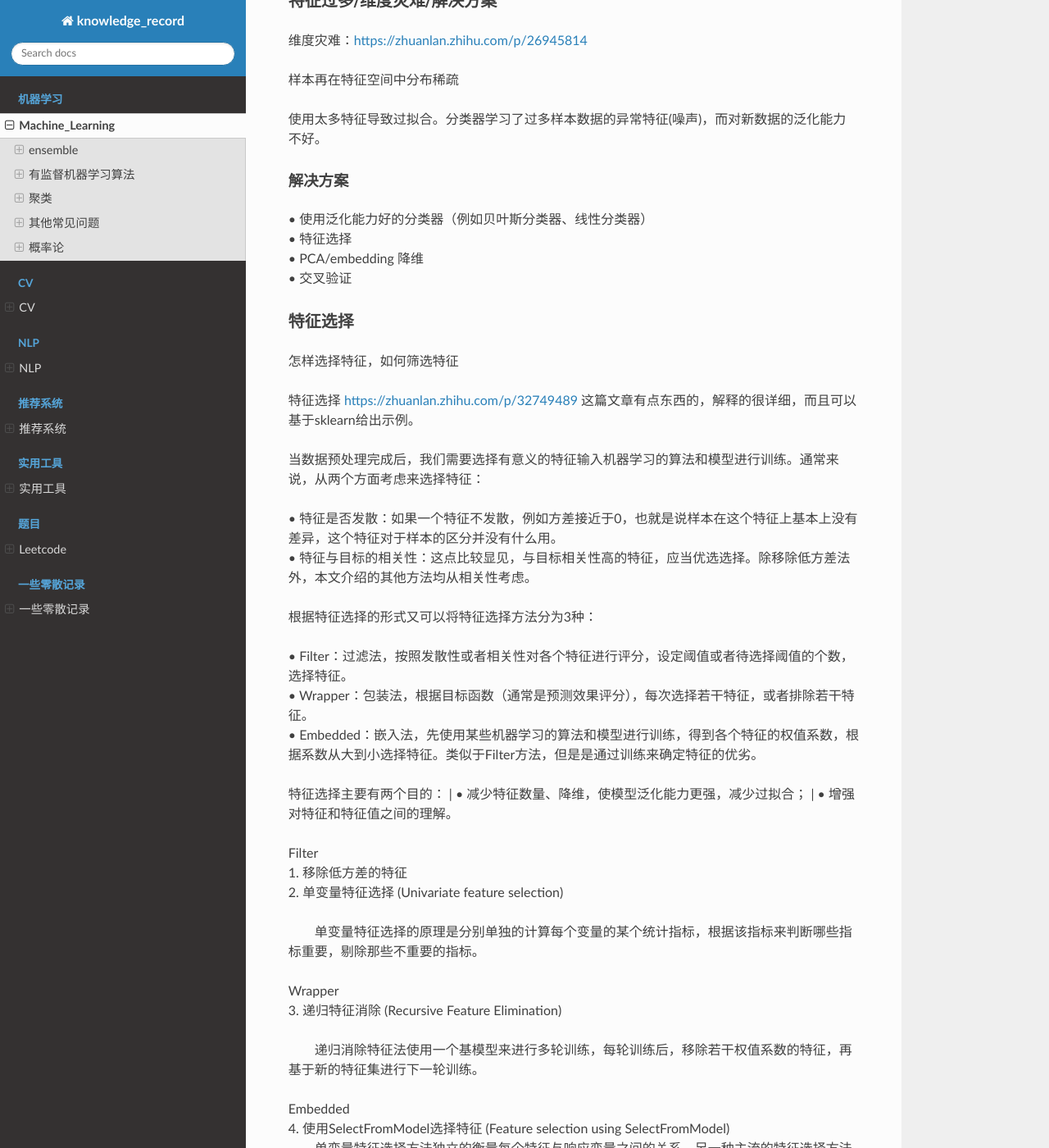
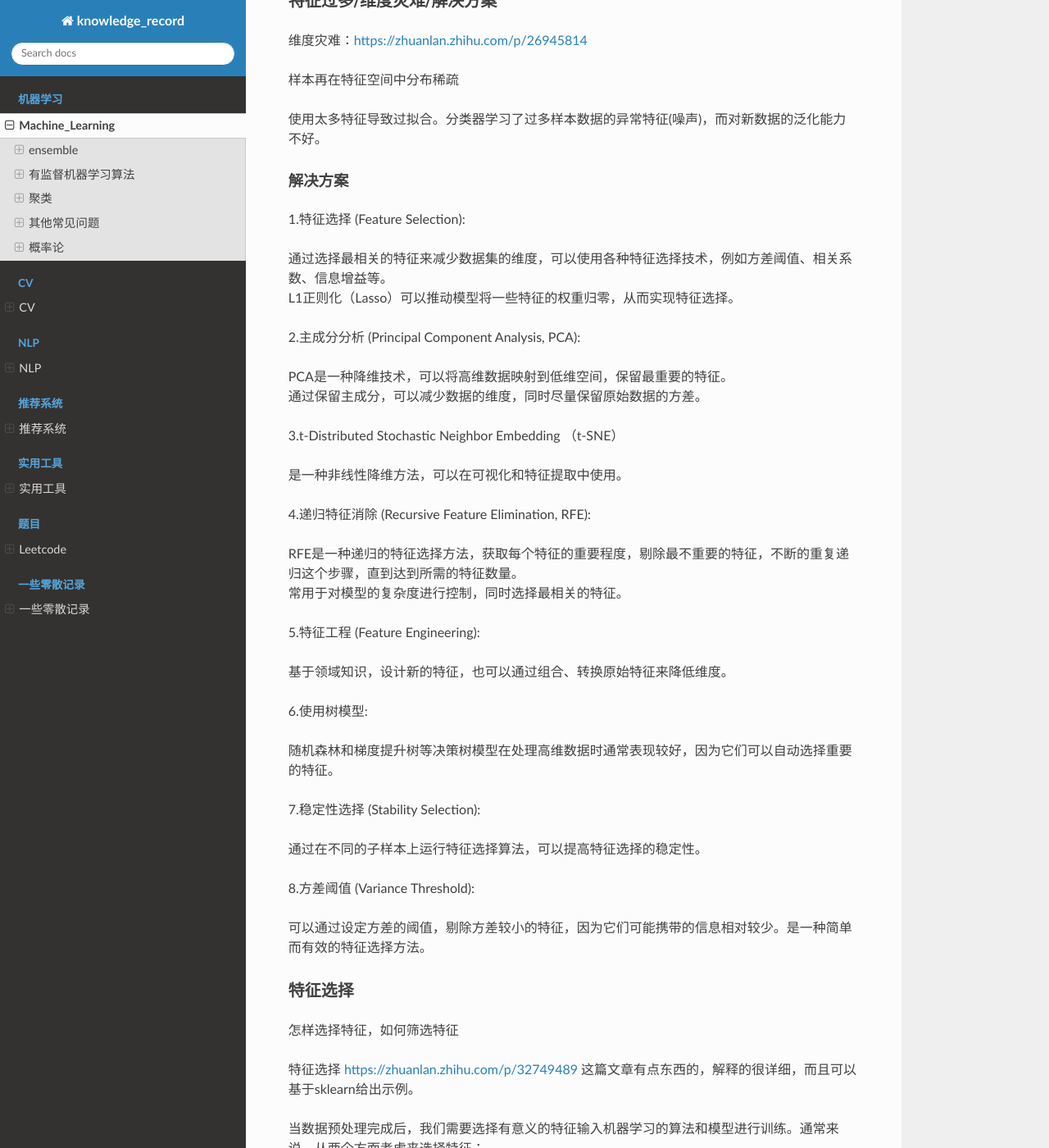
Before and after one commit to luochuankai-JHU/knowledge_record, a Sphinx documentation site: the page built from docs/machine_learning/machine_learning.rst, in a window 1280 px wide and 1400 px high, scrolled down 37122 px. Shown: the whole window at 82% size. Built offline with Sphinx 7.4.7 and the Read the Docs theme 2.0.0, drawn with Linux system fonts in a browser that asks for light colours.

Commit message:
features limitation

```diff
--- a/docs/machine_learning/machine_learning.rst
+++ b/docs/machine_learning/machine_learning.rst
@@ -1043,10 +1043,44 @@ https://www.zhihu.com/question/25532384/answer/1130818664 这个解答说的很
 
 解决方案
 ''''''''''''''''''''''''''''''''''
-| •	使用泛化能力好的分类器（例如贝叶斯分类器、线性分类器）
-| •	特征选择
-| •	PCA/embedding 降维
-| •	交叉验证
+1.特征选择 (Feature Selection):
+
+| 通过选择最相关的特征来减少数据集的维度，可以使用各种特征选择技术，例如方差阈值、相关系数、信息增益等。
+| L1正则化（Lasso）可以推动模型将一些特征的权重归零，从而实现特征选择。
+
+2.主成分分析 (Principal Component Analysis, PCA):
+
+| PCA是一种降维技术，可以将高维数据映射到低维空间，保留最重要的特征。
+| 通过保留主成分，可以减少数据的维度，同时尽量保留原始数据的方差。
+
+
+3.t-Distributed Stochastic Neighbor Embedding  （t-SNE）
+
+| 是一种非线性降维方法，可以在可视化和特征提取中使用。
+
+4.递归特征消除 (Recursive Feature Elimination, RFE):
+
+| RFE是一种递归的特征选择方法，获取每个特征的重要程度，剔除最不重要的特征，不断的重复递归这个步骤，直到达到所需的特征数量。
+| 常用于对模型的复杂度进行控制，同时选择最相关的特征。
+
+
+5.特征工程 (Feature Engineering):
+
+| 基于领域知识，设计新的特征，也可以通过组合、转换原始特征来降低维度。
+
+6.使用树模型:
+
+| 随机森林和梯度提升树等决策树模型在处理高维数据时通常表现较好，因为它们可以自动选择重要的特征。
+
+7.稳定性选择 (Stability Selection):
+
+| 通过在不同的子样本上运行特征选择算法，可以提高特征选择的稳定性。
+
+
+8.方差阈值 (Variance Threshold):
+
+| 可以通过设定方差的阈值，剔除方差较小的特征，因为它们可能携带的信息相对较少。是一种简单而有效的特征选择方法。
+
 
 特征选择
 -----------------
```
